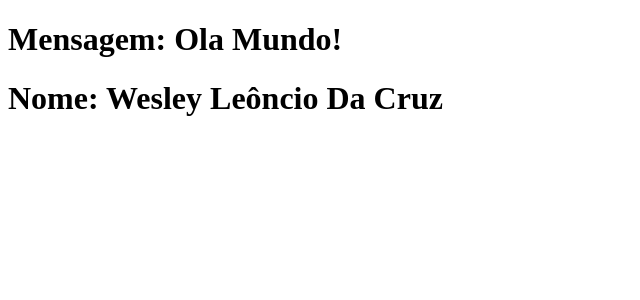
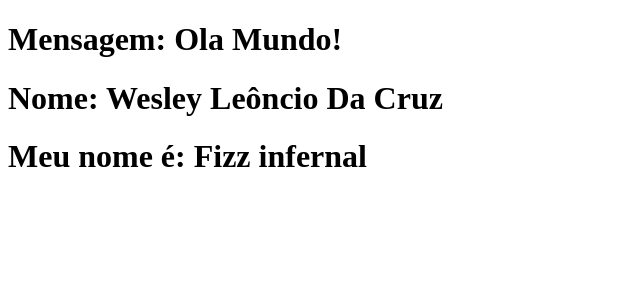
Before and after one commit to WesleyLeoncio/Curso-de-Vue-3, a Vue app in the folder projeto_vue/: page / in a window 1280 px wide. Shown: the top 300 px of the page, without its empty margins (0-640 px from the left). Built offline with nearby package versions, Linux system fonts and the light colour scheme.

Commit message:
LyfeCycle vue

```diff
--- a/projeto_vue/src/App.vue
+++ b/projeto_vue/src/App.vue
@@ -1,13 +1,19 @@
 <template>
-  <OlaMundo/>
+  <div>
+    <OlaMundo/>
+    <LyfeCycle/>
+  </div>
+
 </template>
 
 <script>
-import OlaMundo from "./components/OlaMundo.vue"
+import OlaMundo from "./components/OlaMundo.vue";
+import LyfeCycle from "./components/LyfeCycle.vue"
   export default{
     name: "app",
     components:{
-      OlaMundo
+      OlaMundo,
+      LyfeCycle
     }
 
   }
--- /dev/null
+++ b/projeto_vue/src/components/LyfeCycle.vue
@@ -0,0 +1,25 @@
+<template>
+    <h1>Meu nome é: {{nome}}</h1>
+</template>
+
+<script>
+export default{
+    name: "LyfeCycle",
+    data(){
+        return {
+            nome: "NOME DE TESTE"
+        }
+    },
+    created(){
+        setTimeout(()=>{
+            this.nome = "Ahri Nova"
+        },1000);
+
+    },
+    mounted(){
+        setTimeout(()=>{
+            this.nome = "Fizz infernal"
+        },2000);
+    }
+}
+</script>
```
